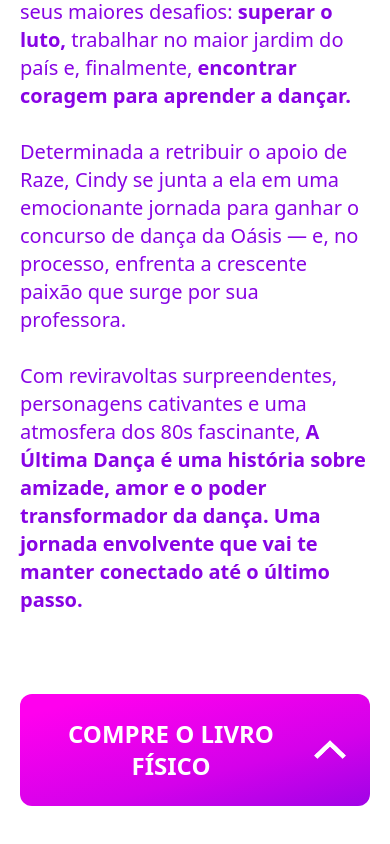
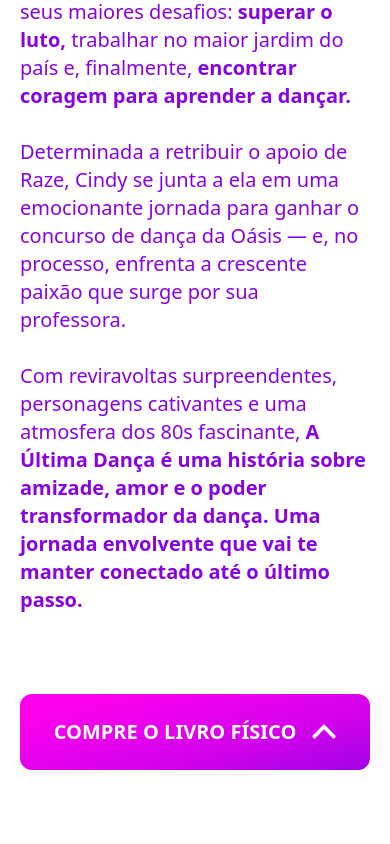
Before and after one commit to Gabriel300p/compre-a-ultima-danca, a Next.js app: page / in a window 390 px wide. Shown: the part 2314-3158 px from the top of the page. Built offline with nearby package versions, Linux system fonts and the light colour scheme.

Commit message:
arrumando resposividade 3

```diff
--- a/src/app/sections/Sinopse.tsx
+++ b/src/app/sections/Sinopse.tsx
@@ -57,10 +57,10 @@ export default function Sinopse() {
       <button
         aria-label="Scroll para o início"
         onClick={scrollToTop}
-        className="bg-button-gradient p-6 md:p-12 flex justify-center items-center gap-4 md:gap-8 text-white font-bold text-2xl md:text-5xl rounded-xl md:rounded-3xl w-full text-center hover:opacity-75 transition-opacity duration-300 ease-in-out"
+        className="bg-button-gradient p-6 md:p-12 flex justify-center items-center gap-4 md:gap-8 text-white font-bold text-xl md:text-5xl rounded-xl md:rounded-3xl w-full text-center hover:opacity-75 transition-opacity duration-300 ease-in-out"
       >
         COMPRE O LIVRO FÍSICO
-        <Image src={Arrow} alt="flecha" className="w-8 md:w-16 " />
+        <Image src={Arrow} alt="flecha" className="w-6 md:w-16 " />
       </button>
     </section>
   );
```
